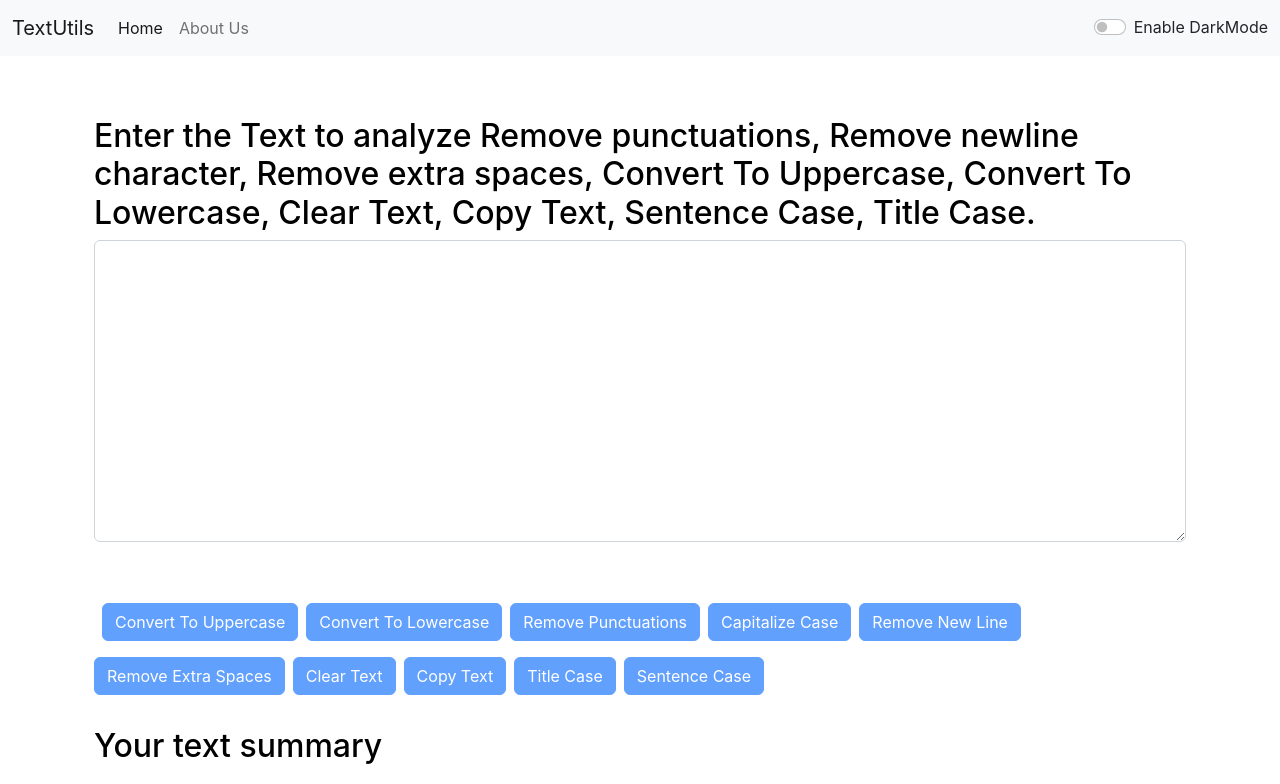
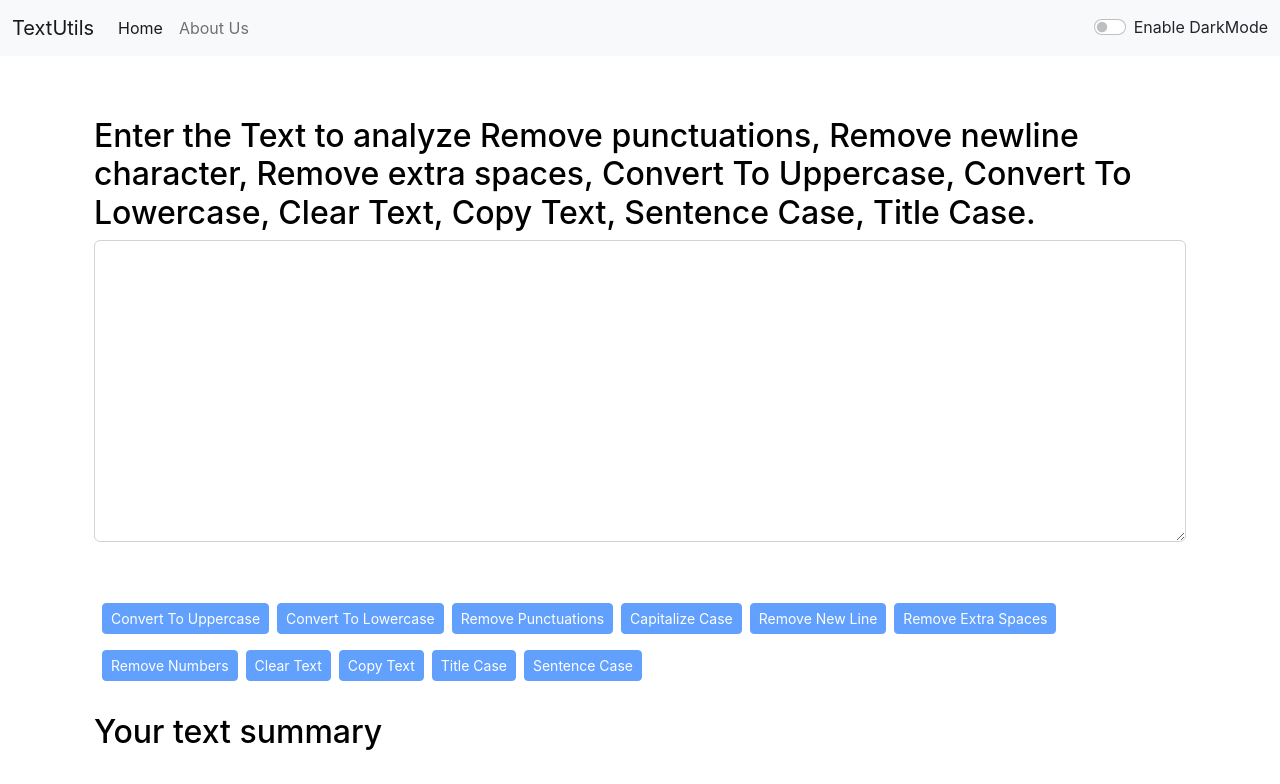
Before and after one commit to Mohammedvaraliya/TextUtils-ReactApp, a React (Create React App) app: page /#/ in a window 1280 px wide. Shown: the top 784 px of the page. Built offline with nearby package versions, Linux system fonts and the light colour scheme.

Commit message:
Add More Functionality to textutils Home

```diff
--- a/src/components/TestForm.js
+++ b/src/components/TestForm.js
@@ -38,8 +38,8 @@ export default function TestForm(props) {
     }
 
     const handleUpNewLine = () => {
-        const regex = /\n/g;
-        const result = text.replace(regex, '');
+        const regex = /[\r\n]{2,}/gm;
+        const result = text.replace(regex, '\n');
         setText(result);
         showAlert("New line removed!", "success");
     }
@@ -48,6 +48,13 @@ export default function TestForm(props) {
         const result = text.split(/[ ]+/);
         setText(result.join(" "))
         showAlert("Extra spaces removed!", "success");
+    }
+
+    const handleUpNumberRemove = () => {
+        const regex = /[0-9]/g;
+        const result = text.replace(regex, '');
+        setText(result);
+        showAlert("Number removed!", "success");
     }
 
     const handleUpClearText = () => {
@@ -60,6 +67,7 @@ export default function TestForm(props) {
         let copyText = document.getElementById('myBox');
         copyText.select();
         navigator.clipboard.writeText(copyText.value);
+        document.getSelection().removeAllRanges();
         showAlert("Copied to Clipboard!", "success");
         setCopy("Copied");
     }
@@ -68,6 +76,7 @@ export default function TestForm(props) {
         let copyText = document.getElementById('myBox');
         copyText.select();
         navigator.clipboard.writeText(copyText.value);
+        document.getSelection().removeAllRanges();
         setCopy("Copied");
     }
 
@@ -104,16 +113,17 @@ export default function TestForm(props) {
                     <textarea className="form-control" value={text} onChange={handleOnChange} style={{ backgroundColor: props.mode === 'dark' ? '#002f5e' : 'white', color: props.mode === 'dark' ? 'white' : 'black' }} id="myBox" rows="12"></textarea>
                     <Alert alert={alert} />
                 </div>
-                <button disabled={text.length===0} className="btn btn-primary mx-2 my-2" onClick={handleUpUppercase}>Convert To Uppercase</button>
-                <button disabled={text.length===0} className="btn btn-primary  my-2" onClick={handleUpLower}>Convert To Lowercase</button>
-                <button disabled={text.length===0} className="btn btn-primary mx-2  my-2" onClick={handleUpPunctuations}>Remove Punctuations</button>
-                <button disabled={text.length===0} className="btn btn-primary  my-2" onClick={handleUpCapitalizeCase}>Capitalize Case</button>
-                <button disabled={text.length===0} className="btn btn-primary mx-2  my-2" onClick={handleUpNewLine}>Remove New Line</button>
-                <button disabled={text.length===0} className="btn btn-primary  my-2" onClick={handleUpExtraSpace}>Remove Extra Spaces</button>
-                <button disabled={text.length===0} className="btn btn-primary mx-2  my-2" onClick={handleUpClearText}>Clear Text</button>
-                <button disabled={text.length===0} className="btn btn-primary  my-2" onClick={handleUpCopyText}>Copy Text</button>
-                <button disabled={text.length===0} className="btn btn-primary mx-2  my-2" onClick={handleUpTitleCase}>Title Case</button>
-                <button disabled={text.length===0} className="btn btn-primary my-2" onClick={handleUpSentenceCase}>Sentence Case</button>
+                <button disabled={text.length===0} className="btn btn-primary btn-sm mx-2 my-2" onClick={handleUpUppercase}>Convert To Uppercase</button>
+                <button disabled={text.length===0} className="btn btn-primary btn-sm  my-2" onClick={handleUpLower}>Convert To Lowercase</button>
+                <button disabled={text.length===0} className="btn btn-primary btn-sm mx-2  my-2" onClick={handleUpPunctuations}>Remove Punctuations</button>
+                <button disabled={text.length===0} className="btn btn-primary btn-sm  my-2" onClick={handleUpCapitalizeCase}>Capitalize Case</button>
+                <button disabled={text.length===0} className="btn btn-primary btn-sm mx-2  my-2" onClick={handleUpNewLine}>Remove New Line</button>
+                <button disabled={text.length===0} className="btn btn-primary btn-sm  my-2" onClick={handleUpExtraSpace}>Remove Extra Spaces</button>
+                <button disabled={text.length===0} className="btn btn-primary btn-sm mx-2  my-2" onClick={handleUpNumberRemove}>Remove Numbers</button>
+                <button disabled={text.length===0} className="btn btn-primary btn-sm my-2" onClick={handleUpClearText}>Clear Text</button>
+                <button disabled={text.length===0} className="btn btn-primary btn-sm mx-2  my-2" onClick={handleUpCopyText}>Copy Text</button>
+                <button disabled={text.length===0} className="btn btn-primary btn-sm my-2" onClick={handleUpTitleCase}>Title Case</button>
+                <button disabled={text.length===0} className="btn btn-primary btn-sm mx-2 my-2" onClick={handleUpSentenceCase}>Sentence Case</button>
             </div>
 
             <div className="container" style={{ color: props.mode === 'light' ? 'black' : 'white' }}>
```
